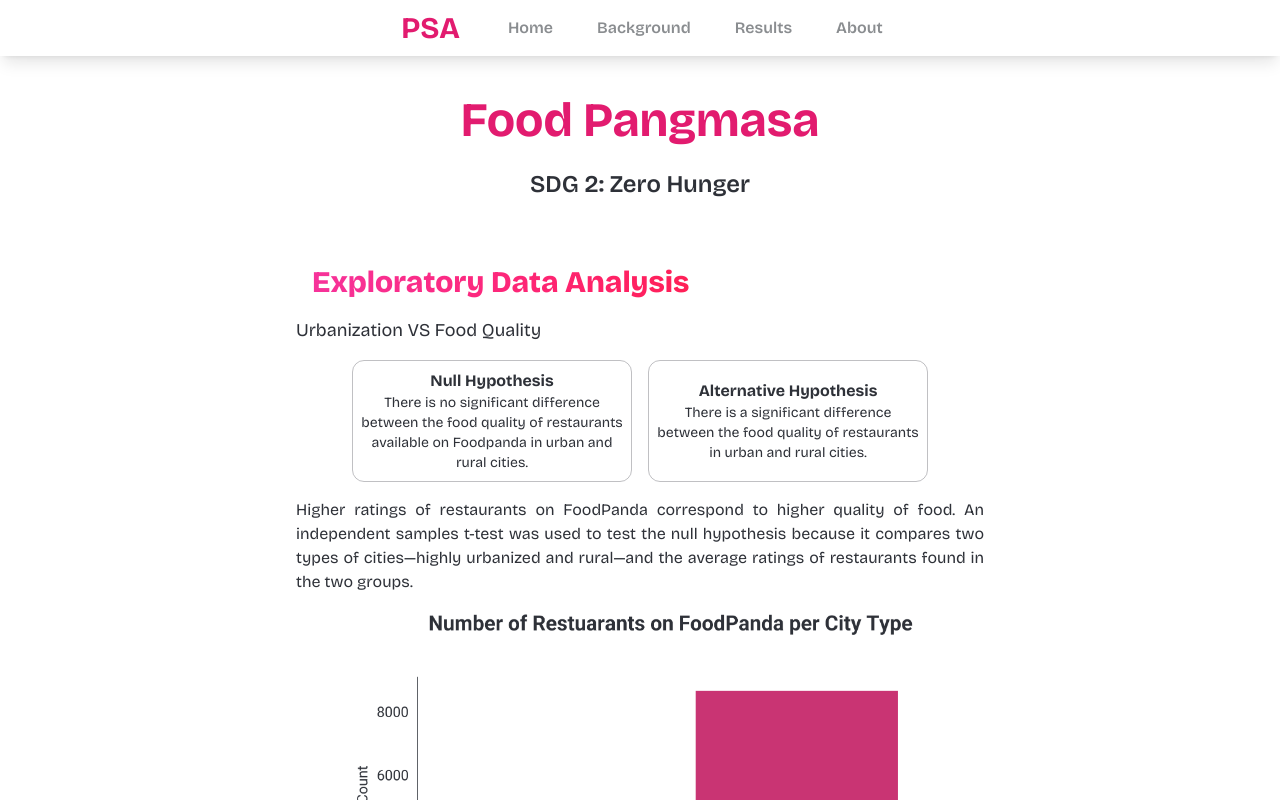
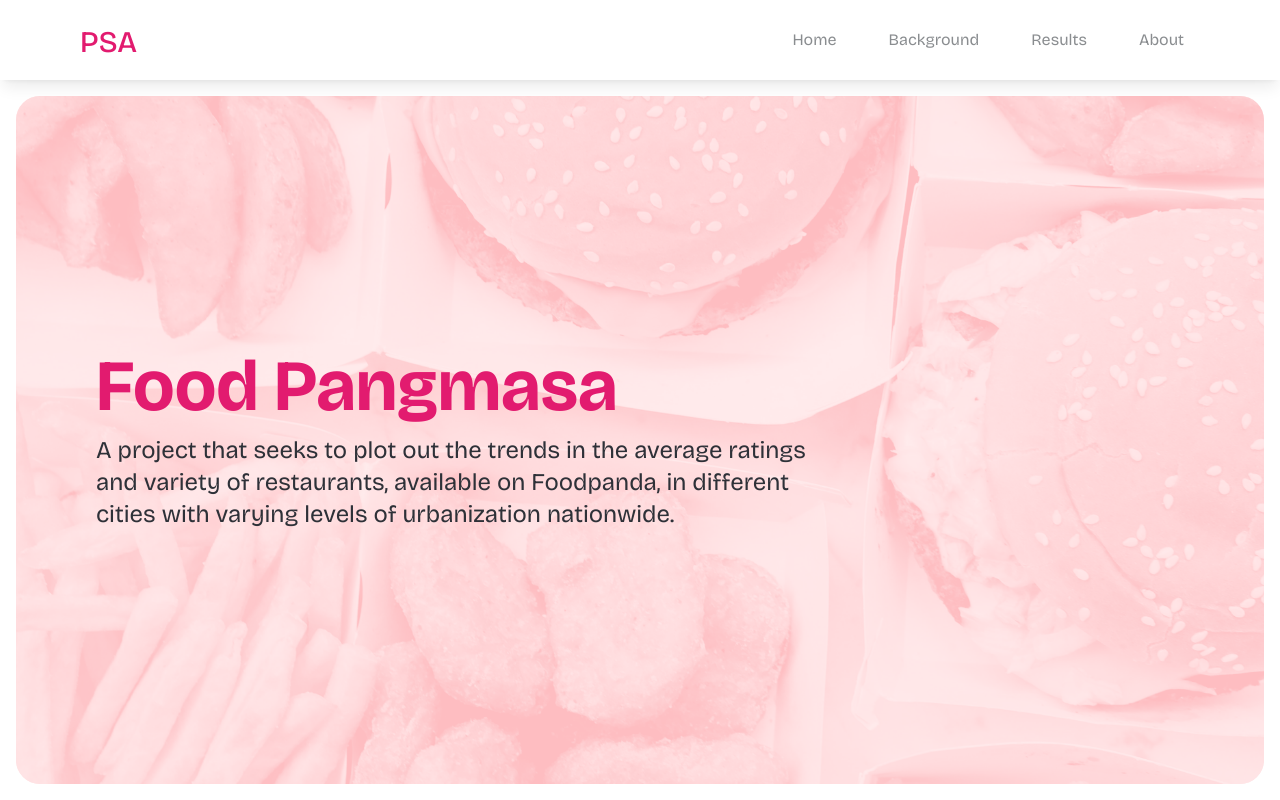
Before and after one commit to Enoux/psa, a SvelteKit app: page / in a window 1280 px wide. Shown: the top 800 px of the page. Built offline with nearby package versions, Linux system fonts and the light colour scheme; what @iconify/tailwind4 would draw is missing.

Commit message:
feat: add title banner

```diff
--- a/src/lib/About.svelte
+++ b/src/lib/About.svelte
@@ -1,4 +1,4 @@
-<div class="rounded-3xl bg-foodpandapinklight p-10 text-foodpandablack">
+<div class="m-4 rounded-3xl bg-foodpandapinklight py-10 text-foodpandablack">
 	<h2 class="px-30 pb-10 text-3xl font-medium">
 		<span class="icon-[fluent--people-team-16-filled] align-text-bottom text-4xl"></span> About Us
 	</h2>
@@ -9,13 +9,15 @@
 			<!-- placeholder for img -->
 			<p class="text-xl font-bold">Karlo Domingo</p>
 
-			<p>
-				<span class="icon-[solar--letter-bold] align-text-bottom text-xl"></span> ksdomingo4@up.edu.ph
-			</p>
-
+			<a href="mailto:ksdomingo4@up.edu.ph">
+				<span class="icon-[solar--letter-bold] align-text-bottom text-xl"></span>
+				ksdomingo4@up.edu.ph
+			</a>
+			<br />
 			<a href="https://github.com/krldomingo" target="_blank">
-				<span class="icon-[mdi--github] align-text-bottom text-xl"></span> @krldomingo</a
-			>
+				<span class="icon-[mdi--github] align-text-bottom text-xl"></span>
+				@krldomingo
+			</a>
 
 			<p class="pt-2">
 				Lorem ipsum dolor sit amet, consectetur adipiscing elit, sed do eiusmod tempor incididunt ut
@@ -30,13 +32,15 @@
 			<!-- placeholder for img -->
 			<p class="text-xl font-bold">Benj Lazaro</p>
 
-			<p class="">
-				<span class="icon-[solar--letter-bold] align-text-bottom text-xl"></span> balazaro1@up.edu.ph
-			</p>
-
+			<a href="mailto:balazaro1@up.edu.ph">
+				<span class="icon-[solar--letter-bold] align-text-bottom text-xl"></span>
+				balazaro1@up.edu.ph
+			</a>
+			<br />
 			<a href="https://github.com/Enoux" target="_blank">
-				<span class="icon-[mdi--github] align-text-bottom text-xl"></span> @Enoux</a
-			>
+				<span class="icon-[mdi--github] align-text-bottom text-xl"></span>
+				@Enoux
+			</a>
 
 			<p class="pt-2">
 				Lorem ipsum dolor sit amet, consectetur adipiscing elit, sed do eiusmod tempor incididunt ut
@@ -51,13 +55,15 @@
 			<!-- placeholder for img -->
 			<p class="text-xl font-bold">Fibi Moraca</p>
 
-			<p class="">
-				<span class="icon-[solar--letter-bold] align-text-bottom text-xl"></span> ppmoraca@up.edu.ph
-			</p>
-
+			<a href="mailto:ppmoraca@up.edu.ph">
+				<span class="icon-[solar--letter-bold] align-text-bottom text-xl"></span>
+				ppmoraca@up.edu.ph
+			</a>
+			<br />
 			<a href="https://github.com/dinemunyu" target="_blank">
-				<span class="icon-[mdi--github] align-text-bottom text-xl"></span> @dinemunyu</a
-			>
+				<span class="icon-[mdi--github] align-text-bottom text-xl"></span>
+				@dinemunyu
+			</a>
 
 			<p class="pt-2">
 				Lorem ipsum dolor sit amet, consectetur adipiscing elit, sed do eiusmod tempor incididunt ut
@@ -66,9 +72,5 @@
 				voluptate velit esse cillum dolore eu fugiat nulla pariatur.
 			</p>
 		</div>
-
-		<!-- <div class="w-full bg-foodpandapink">Benj Lazaro balazaro1@up.edu.ph</div>
-
-            <div class="w-full bg-foodpandapink">Fibi Moraca ppmoraca@up.edu.ph</div> -->
 	</div>
 </div>
--- /dev/null
+++ b/src/lib/Title.svelte
@@ -0,0 +1,15 @@
+<script>
+	import background from '$lib/assets/background.png';
+</script>
+
+<div
+	class="relative m-4 flex h-[calc(100dvh-7rem)] flex-col justify-center gap-3 overflow-hidden rounded-3xl bg-foodpandapinklight px-20 text-foodpandablack"
+>
+	<img src={background} alt="Fast Food" class="absolute inset-0 h-full w-full object-cover" />
+
+	<h1 class="z-5 text-7xl font-bold text-foodpandapink">Food Pangmasa</h1>
+	<p class="z-5 w-2/3 text-2xl">
+		A project that seeks to plot out the trends in the average ratings and variety of restaurants,
+		available on Foodpanda, in different cities with varying levels of urbanization nationwide.
+	</p>
+</div>
--- a/src/routes/+page.svelte
+++ b/src/routes/+page.svelte
@@ -1,9 +1,9 @@
 <script>
 	const sections = [
-		{ name: 'Home', path: '#' },
-		{ name: 'Background', path: '#background' },
-		{ name: 'Results', path: '#results' },
-		{ name: 'About', path: '#about' }
+		{ name: 'Home', path: '/', icon: 'icon-[solar--home-bold]' },
+		{ name: 'Background', path: '#background', icon: 'icon-[fluent--search-16-filled]' },
+		{ name: 'Results', path: '#results', icon: 'icon-[solar--graph-bold]' },
+		{ name: 'About', path: '#about', icon: 'icon-[fluent--people-team-16-filled]' }
 	];
 
 	import graphRestoCountUrbanized from '$lib/graphs/barchart_restoCount_highly_urbanized.png';
@@ -12,6 +12,7 @@
 	import graphHistoRural from '$lib/graphs/histogram_rural.png';
 	import Results from '$lib/Results.svelte';
 	import About from '$lib/About.svelte';
+	import Title from '$lib/Title.svelte';
 
 	/** @type {Record<string, string>} */
 	const graphs = import.meta.glob('$lib/graphs/FoodType_*.png', {
@@ -50,35 +51,35 @@
 </script>
 
 <div
-	class="navbar sticky top-0 z-10 flex w-full flex-wrap items-center justify-center gap-3 bg-white shadow-lg"
+	class="navbar sticky top-0 z-10 flex h-[5rem] w-full items-center justify-between gap-10 bg-white px-20 shadow-lg/8"
 >
-	<div class="flex px-5 text-3xl font-bold text-foodpandapink">PSA</div>
+	<a href="/" class="text-3xl font-medium text-nowrap text-foodpandapink">
+		<span class="icon-[mdi--bar-chart] align-text-bottom text-4xl"></span>
+		PSA
+	</a>
+
+	<div class="flex h-full gap-3">
 		{#each sections as section (section.name)}
 			<a
 				href={section.path}
-			class="group flex flex-col items-center justify-center rounded-sm p-4 font-semibold text-foodpandagray transition-colors hover:bg-foodpandagraylight hover:text-foodpandablack"
+				class="group flex items-center justify-center gap-2 rounded-sm px-4 text-foodpandagray transition-colors hover:bg-foodpandagraylight hover:text-foodpandablack"
 			>
+				<span class="{section.icon} text-2xl"></span>
 				<p>{section.name}</p>
-			<!-- max-w-10 group-hover:max-w-10 transition-all duration-100-->
 				<span
 					class="absolute bottom-0.5 h-1 w-0 rounded-xl bg-foodpandablack transition-all duration-75 group-hover:w-8"
 				></span>
 			</a>
 		{/each}
 	</div>
+</div>
 
-<h1 class="mt-10 text-center text-5xl font-bold text-foodpandapink">Food Pangmasa</h1>
-
-<br />
-
-<h2 class="text-center text-2xl font-semibold text-foodpandablack">SDG 2: Zero Hunger</h2>
-
-<br />
+<Title />
 
 <div class="px-40 text-foodpandablack">
 	<Results></Results>
 
-	<section id="background" class="background scroll-mt-16">
+	<section id="background" class="background scroll-mt-24">
 		<h2 class="text-xl font-bold">Problem & Background</h2>
 		<p>
 			Foodpanda is an online food delivery platform that is widely used in the Philippines,
@@ -165,7 +166,7 @@
 
 	<br />
 
-	<section id="results" class="scroll-mt-16">
+	<section id="results" class="scroll-mt-24">
 		<h2 class="text-xl font-bold">Exploratory Data Analysis</h2>
 
 		<p class="font-bold">
@@ -319,17 +320,8 @@
 	</section>
 
 	<br />
-
-	<section id="about" class="scroll-mt-16">
-		<!-- <h2 class="text-xl font-bold">About Us</h2>
-		<div class="text-l flex justify-center gap-3 px-20 py-5 text-center">
-			<div class="w-full">DOMINGO, Karlo S.</div>
-			<div class="w-full">LAZARO, Benjeouelle A.</div>
-			<div class="w-full">MORACA, Phoebe Renee P.</div>
-		</div> -->
-	</section>
 </div>
 
-<div class="m-4">
-	<About></About>
-</div>
+<section id="about" class="scroll-mt-24">
+	<About />
+</section>
```
Also changed, not shown: src/lib/assets/background.png (added). Lines whose indentation alone changed are shown as unchanged.
